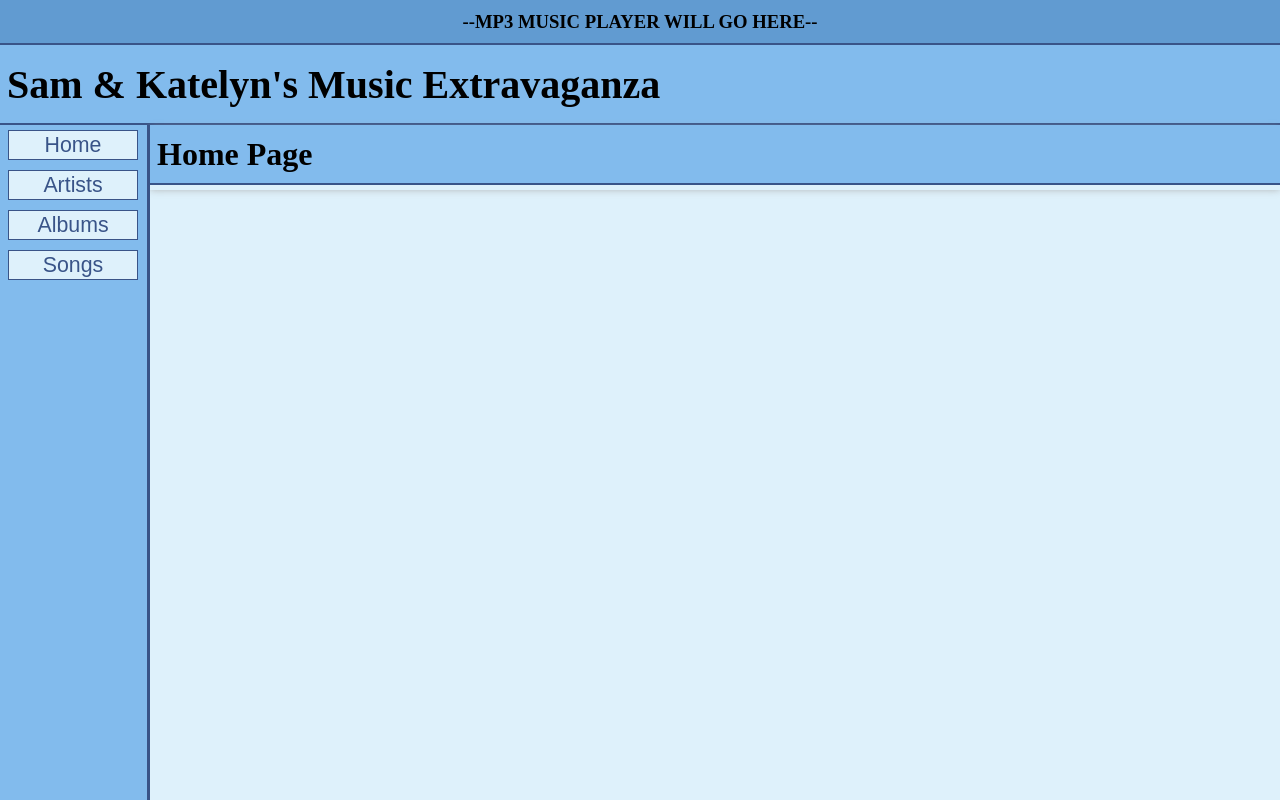
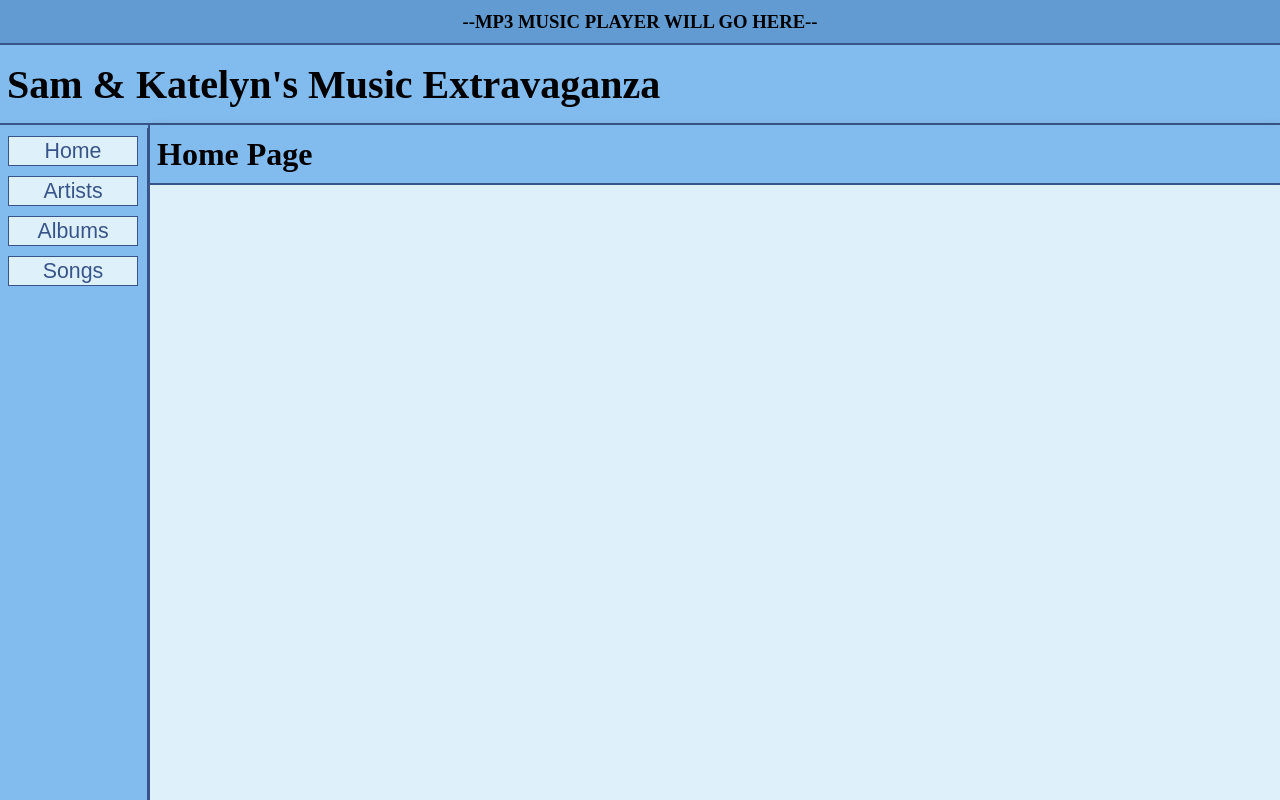
Before and after one commit to kreed303/cs257, a Flask app: page / in a window 1280 px wide. Run offline with Flask 3, Linux system fonts and the light colour scheme; parts of the project's set-up code (start-up, migrations or seed data) failed here and were passed over; some libraries are stand-ins or nearby versions.

Commit message:
some minor edits

```diff
--- a/webapp/static/webapp.css
+++ b/webapp/static/webapp.css
@@ -109,6 +109,7 @@ p {
     justify-content: flex-start; /* align items at top of menu */
     float: left;
     overflow: hidden;
+    padding-top: 3px;
 
     height: calc(100vh - var(--siteHeaderHeight) - var(--musicPlayerHeight));
     width: var(--menuWidth);
@@ -162,7 +163,7 @@ p {
     float: right;
     padding: 7px;
 
-    box-shadow: 0 4px 8px darkgray;
+    box-shadow: 0px 0px 8px rgba(0, 0, 0, 0.1);
 }
 
 #pageContents{
```
